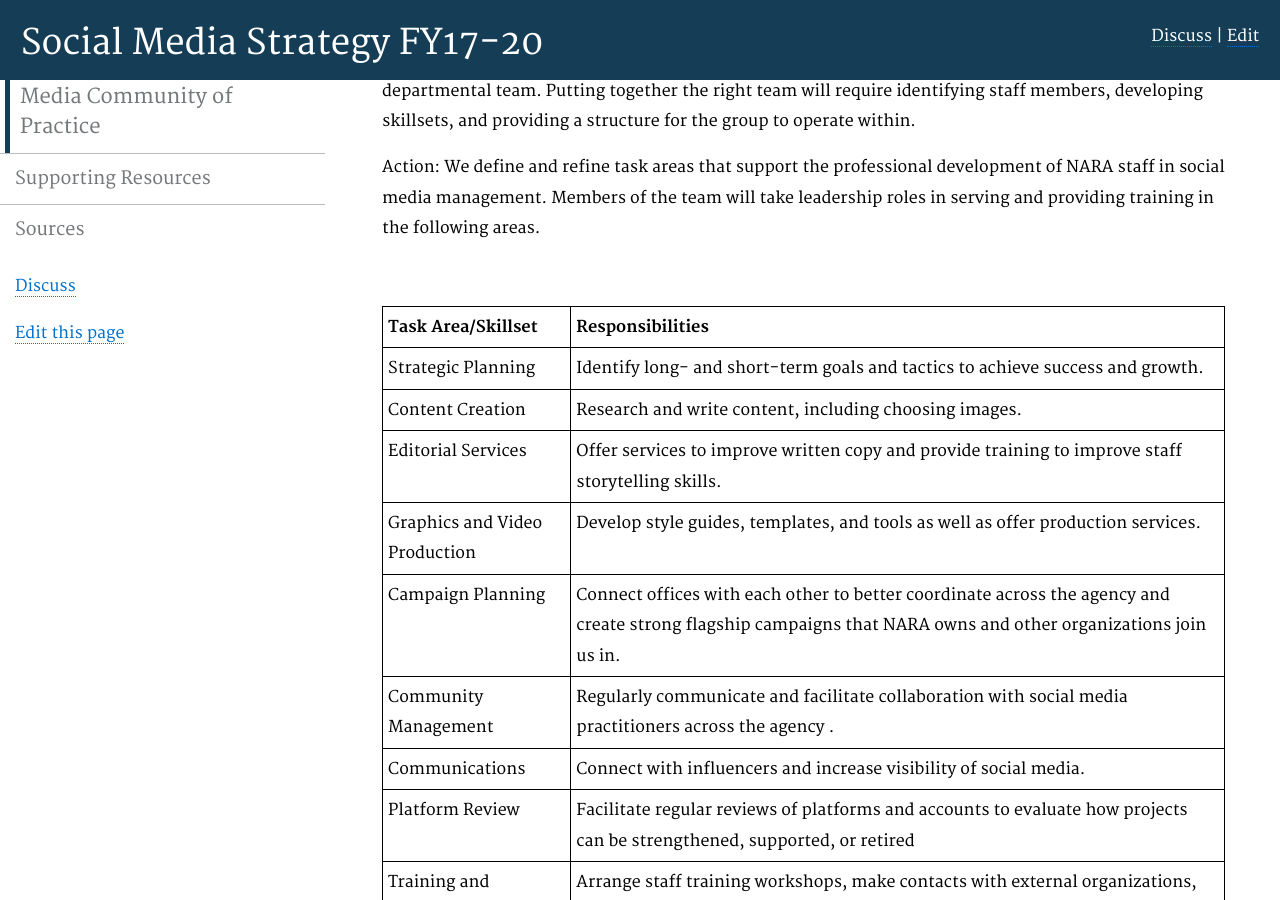
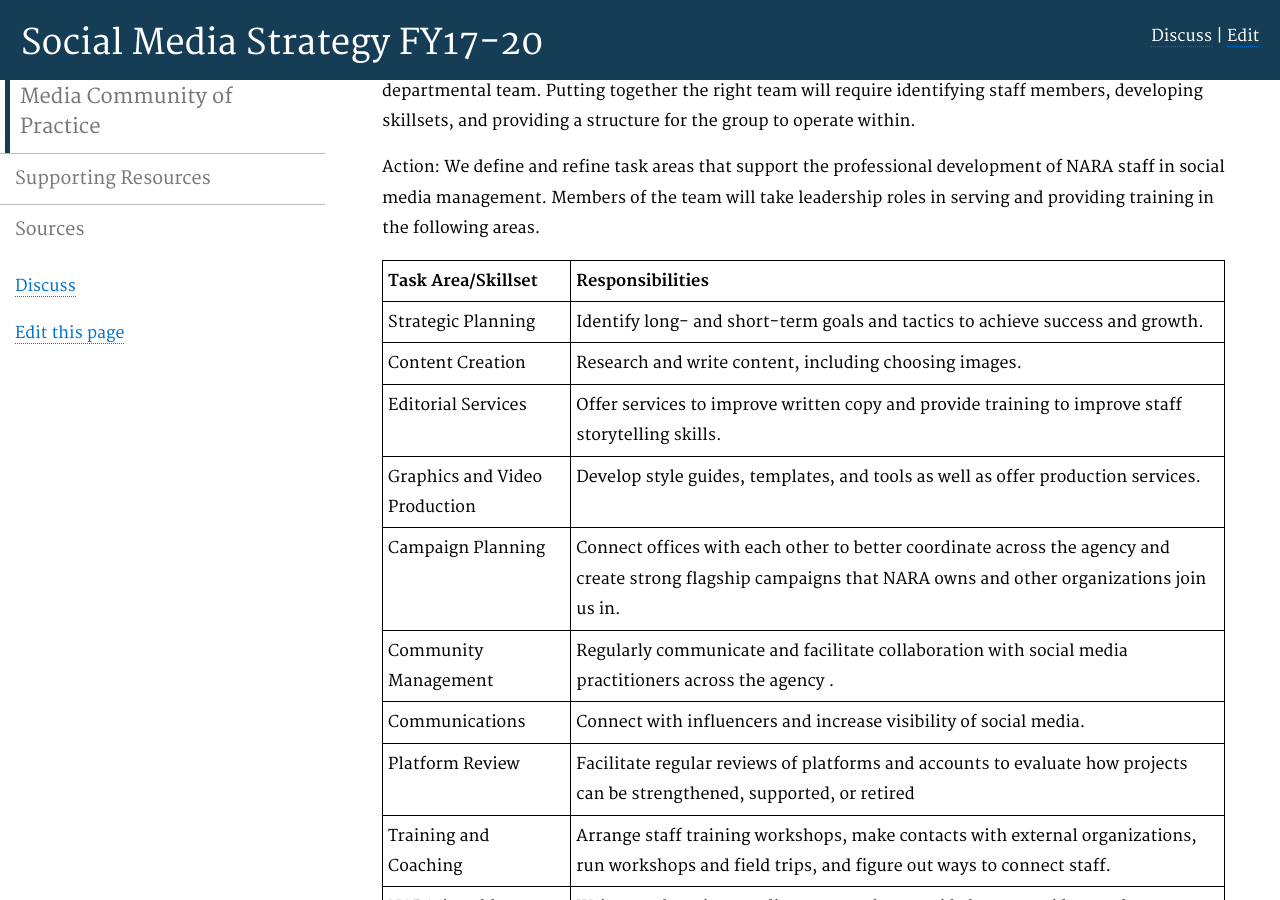
Before and after one commit to usnationalarchives/social-media-strategy, a Jekyll site: the page built from pages/goal4.md, in a window 1280 px wide and 900 px high, scrolled down 346 px. Built offline with Jekyll 4.4.1, drawn with Linux system fonts in a browser that asks for light colours.

Commit message:
clean up pages

```diff
--- a/pages/goal4.md
+++ b/pages/goal4.md
@@ -15,7 +15,6 @@
 
 Action: We define and refine task areas that support the professional development of NARA staff in social media management. Members of the team will take leadership roles in serving and providing training in the following areas.
 
-&nbsp;
 
 <div>
 <table>
@@ -159,15 +158,10 @@
 
 Action: The team supports communication and collaboration with the social media community across NARA, leads two-way communication with staff with monthly educational sessions on various channels (like webinars, calls, and Google Hangouts), reaches out via an email newsletter, and uses space on the ICN to consolidate information. We ask staff for feedback and act on what they say.
 
-&nbsp;
-
 Action: The team organizes organize lightning sessions and field trips for content creators to discuss and explore new ideas. We invite outside expertise to help us get inspired.
-
-&nbsp;
 
 Action: We increase visibility (and show the importance of social media) with managers and supervisors by sharing success and highlighting staff in a monthly report that shares little successes like retweets from famous people, stakeholder reactions to current archival projects, and numbers of people downloading eBooks and attending Hub events.
 
-&nbsp;
 
 4.3 <strong>Give social media a seat at the planning table. </strong>Across the National Archives,<strong> </strong>we incorporate social media into all initiatives from the beginning, not as an afterthought. Currently, social media development is requested toward the end of project timelines. This limits our ability to imagine and plan for larger social media impact, partnerships, and audience outreach. By incorporating social media into early phases of creative development, we build in time for quality, depth, and execution for both large initiatives and smaller projects.
 
```
Also changed, not shown: pages/goal1.md (+0 -19 lines), pages/goal3.md (+1 -3 lines).
